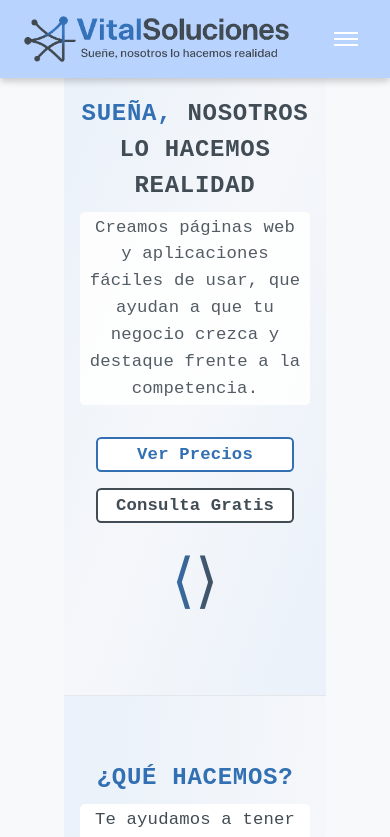
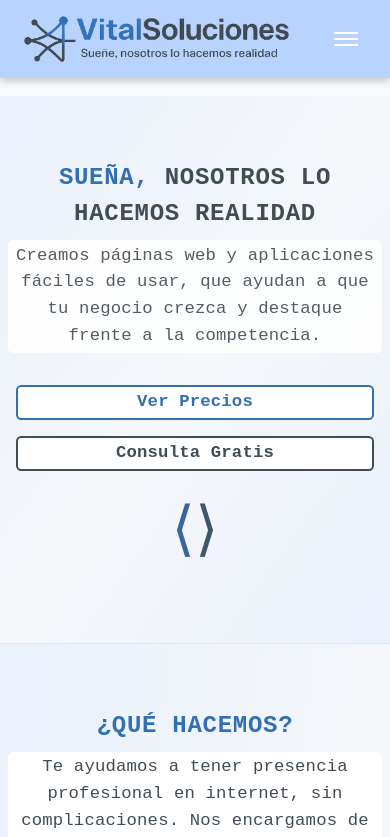
Before and after one commit to pedroj1985/vitaltemplate_site, a Next.js app: page / in a window 390 px wide. Shown: the top 837 px of the page. Built offline with nearby package versions, Linux system fonts and the light colour scheme.

Commit message:
style: Refactor global styles and layout in Home and Footer components; adjust padding, widths, and text properties for improved responsiveness and consistency

```diff
--- a/src/app/components/Footer.tsx
+++ b/src/app/components/Footer.tsx
@@ -4,7 +4,7 @@ import Image from "next/image";
 export default function Footer() {
   return (
     <footer className="py-14 mt-12 font-mono pt-24" id="contact">
-      <div className="w-full px-4 sm:px-6 lg:px-8 pt-8">
+      <div className="w-full px-2 sm:px-4 md:px-6 lg:px-8 pt-8 max-w-7xl mx-auto">
         <div className="grid grid-cols-1 sm:grid-cols-2 lg:grid-cols-3 gap-6 sm:gap-8 lg:gap-10 mb-10 items-center">
           <div>
             <div className="flex items-center justify-center mb-4">
--- a/src/app/globals.css
+++ b/src/app/globals.css
@@ -192,7 +192,7 @@ body {
 }
 
 main {
-  padding: 1rem 2rem !important;
+  width: 100%;
 }
 
 code, pre, .font-mono {
@@ -203,20 +203,6 @@ code, pre, .font-mono {
   border-radius: 0.3em;
   padding: 0.15em 0.4em;
   letter-spacing: 0.01em;
-}
-
-h1, h2, h3, h4, h5, h6 {
-  font-family: var(--font-mono, 'Fira Code', 'JetBrains Mono', Arial, Helvetica, sans-serif);
-  font-weight: 700;
-  letter-spacing: 0.01em;
-}
-
-h1 {
-  font-size: 1.50rem;
-  margin-bottom: 0.5rem;
-  color: var(--vital-color) !important;
-  text-transform: uppercase;
-  letter-spacing: 0.03em !important;
 }
 
 a {
@@ -249,6 +235,19 @@ body, h1, h2, h3, h4, h5, h6, p, span, div, a, li, label, input, textarea, butto
   transition: color 0.2s;
 }
 
+h1, h2, h3, h4, h5, h6 {
+  font-weight: 700;
+  letter-spacing: 0.01em;
+}
+
+h1 {
+  font-size: 1.50rem;
+  margin-bottom: 0.5rem;
+  color: var(--vital-color) !important;
+  text-transform: uppercase;
+  letter-spacing: 0.03em !important;
+}
+
 a:hover, .navbar-link:hover, button:hover {
   color: var(--vital-color);
 }
--- a/src/app/page.tsx
+++ b/src/app/page.tsx
@@ -7,12 +7,12 @@ export default function Home() {
   const [modalKey, setModalKey] = useState<string | null>(null);
   const closeModal = () => setModalKey(null);
   return (
-    <div className="bg-background text-foreground min-h-screen flex flex-col">
+    <div className="bg-background text-foreground min-h-screen flex flex-col w-full">
       {/* Main Content */}
-      <main className="flex-1">
+      <main className="w-full">
         {/* Hero Section */}
         <section className="w-full bg-gradient-to-br from-[#eaf1fa] via-[#f5f7fa] to-[#eaf1fa] pt-16 pb-20 text-center border-b border-[#e5e7eb] mt-0" id="home">
-          <div className="w-full px-4 sm:px-6 lg:px-8">
+          <div className="w-full px-2 sm:px-4 md:px-6 lg:px-8 max-w-7xl mx-auto">
             {/* <span className="inline-block mb-6 px-4 py-2 rounded-full text-xs font-bold tracking-widest uppercase vital-text bg-[#eaf1fa] bg-opacity-80 border border-[#3270b3]">
               🚀 Especialistas en Next.js & React
             </span> */}
@@ -22,7 +22,7 @@ export default function Home() {
             <p className="text-lg sm:text-xl md:text-2xl mb-8 opacity-90 max-w-4xl mx-auto font-mono soluciones-text px-2">
               Creamos páginas web y aplicaciones fáciles de usar, que ayudan a que tu negocio crezca y destaque frente a la competencia.
             </p>
-            <div className="flex flex-col sm:flex-row gap-4 sm:gap-8 justify-center mb-2 px-4">
+            <div className="flex flex-col sm:flex-row gap-4 sm:gap-8 justify-center mb-2 px-2 sm:px-4">
               <div className="text-center w-full sm:w-auto">
                 <Link href="#pricing">
                 <button className="w-full sm:w-auto px-6 sm:px-8 py-3 sm:py-4 rounded-lg text-base sm:text-lg font-semibold vital-text border-2 border-[#3270b3] bg-white hover:bg-[#3270b3] hover:text-white transition-colors font-mono">
@@ -133,7 +133,7 @@ export default function Home() {
 
         {/* Services Section */}
         <section className="w-full bg-gradient-to-br from-[#eaf1fa] via-[#f5f7fa] to-[#eaf1fa] pt-16 pb-20 text-center border-b border-[#e5e7eb]" id="services">
-          <div className="w-full px-4 sm:px-6 lg:px-8">
+          <div className="w-full px-2 sm:px-4 md:px-6 lg:px-8 max-w-7xl mx-auto">
             <div className="text-center mb-12">
               <h1>¿Qué hacemos?</h1>
               <p className="text-lg sm:text-xl soluciones-text font-mono px-2">Te ayudamos a tener presencia profesional en internet, sin complicaciones. Nos encargamos de todo: desde el diseño hasta que tu web esté funcionando.</p>
@@ -168,7 +168,7 @@ export default function Home() {
                 </div>
               </div>
 
-              <div className="grid grid-cols-1 sm:grid-cols-2 lg:grid-cols-3 gap-4 sm:gap-6">
+              <div className="grid grid-cols-1 sm:grid-cols-2 lg:grid-cols-3 gap-3 sm:gap-4 lg:gap-6">
                 <div className="bg-white rounded-xl shadow p-4 sm:p-6 border border-[#e5e7eb] hover:shadow-lg transition-shadow text-center">
                   <div className="text-3xl sm:text-4xl mb-4">🚀</div>
                   <h3 className="text-base sm:text-lg font-bold mb-2 soluciones-text font-mono">Landing Pages</h3>
@@ -238,7 +238,7 @@ export default function Home() {
 
         {/* About Section */}
         <section className="w-full bg-gradient-to-br from-[#eaf1fa] via-[#f5f7fa] to-[#eaf1fa] pt-16 pb-20 text-center border-b border-[#e5e7eb]" id="about">
-          <div className="w-full px-4 sm:px-6 lg:px-8">
+          <div className="w-full px-2 sm:px-4 md:px-6 lg:px-8 max-w-7xl mx-auto">
             <div className="text-center mb-12">
               <h1>¿Por qué elegirnos?</h1>
             </div>
@@ -273,7 +273,7 @@ export default function Home() {
                     <div className="text-sm soluciones-text font-mono opacity-80">enfoque en Next.js</div>
                   </div>
                 </div> */}
-                <div className="flex flex-col sm:flex-row gap-4 sm:gap-8 justify-center mb-2 px-4">
+                <div className="flex flex-col sm:flex-row gap-4 sm:gap-8 justify-center mb-2 px-2 sm:px-4">
                   <div className="text-center w-full sm:w-auto">
                     <Link href="#pricing">
                       <button className="w-full sm:w-auto px-6 sm:px-8 py-3 sm:py-4 rounded-lg text-base sm:text-lg font-semibold vital-text border-2 border-[#3270b3] bg-white hover:bg-[#3270b3] hover:text-white transition-colors font-mono">
@@ -296,12 +296,12 @@ export default function Home() {
 
         {/* Pricing Section */}
         <section className="w-full bg-gradient-to-br from-[#eaf1fa] via-[#f5f7fa] to-[#eaf1fa] pt-16 pb-20 text-center border-b border-[#e5e7eb]" id="pricing">
-          <div className="w-full px-4 sm:px-6 lg:px-8">
+          <div className="w-full px-2 sm:px-4 md:px-6 lg:px-8 max-w-7xl mx-auto">
             <div className="text-center mb-12">
               <h1>🧩 Planes y Precios</h1>
               <p className="text-lg sm:text-xl soluciones-text font-mono px-2">Todos nuestros planes incluyen dominio y alojamiento. Te explicamos cada paso y no hay costos ocultos.</p>
             </div>
-            <div className="grid grid-cols-1 sm:grid-cols-2 lg:grid-cols-4 gap-4 sm:gap-6 lg:gap-8">
+            <div className="grid grid-cols-1 sm:grid-cols-2 lg:grid-cols-4 gap-3 sm:gap-4 lg:gap-6">
               {/* Plan Esencial */}
               <div className="bg-white rounded-2xl shadow-xl border-2 border-[#22c55e] flex flex-col items-center p-4 sm:p-6 lg:p-8 font-mono hover:scale-105 transition-transform">
                 <div className="text-2xl sm:text-3xl mb-2">🟢</div>
```
